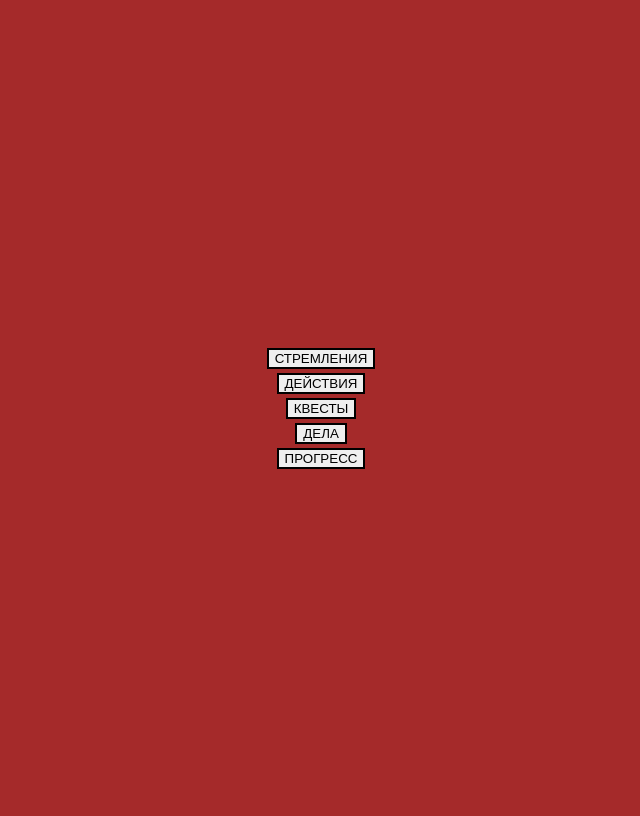
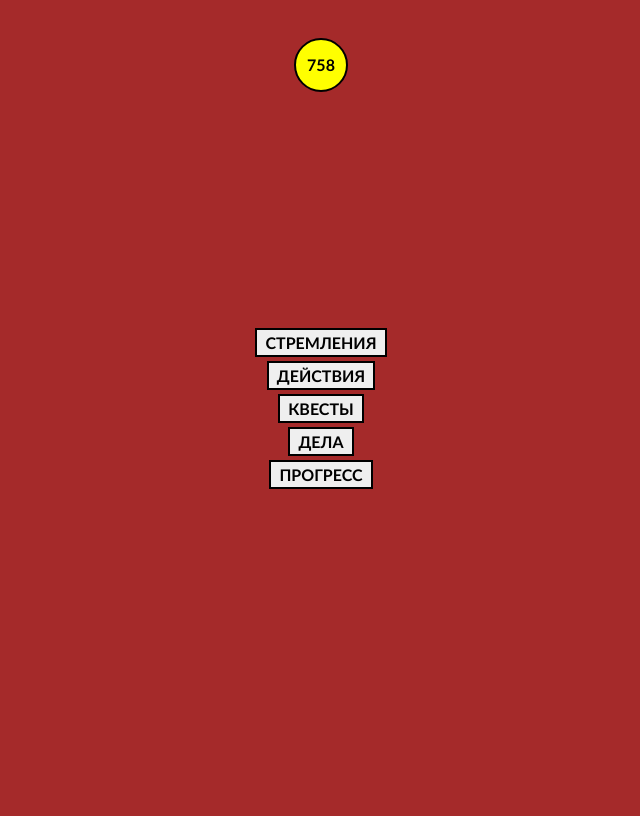
Before and after one commit to UniBreakfast/web-ProtoPacer1, a PHP site: page /PacerProto1/mainmenu.htm in a window 1280 px wide. Shown: the whole page, without its empty margins (319-959 px from the left). Run offline with PHP 8.4, Linux system fonts and the light colour scheme.

Commit message:
Confidence element placeholder.

```diff
--- a/PacerProto1/CSS/mm.css
+++ b/PacerProto1/CSS/mm.css
@@ -1,6 +1,7 @@
 body {
   height: 100vh;
   background: brown;
+  font: bold 16px/25px "Trebuchet MS", Sans-Serif;
   display: grid;
   grid-template-rows:    1fr auto 1fr;
   grid-template-columns: 1fr auto 1fr;
@@ -11,8 +12,10 @@ body {
 }
 
 button {
+  font: bold 16px/25px "Trebuchet MS", Sans-Serif;
   border: 2px solid black;
   margin: 2px 0;
+  padding: 0 8px;
 }
 
 #mm-items {
@@ -21,3 +24,17 @@ button {
   flex-direction: column;
   align-items: center;
 }
+
+#confidence {
+  grid-area: confidence;
+  border: 2px solid black;
+  background: yellow;
+  height: 50px;
+  width: 50px;
+  line-height: 50px;
+  text-align: center;
+  vertical-align: middle;
+  border-radius: 50%;
+  margin: 30px auto 0;
+
+}
--- a/PacerProto1/mainmenu.htm
+++ b/PacerProto1/mainmenu.htm
@@ -14,5 +14,8 @@
     <button>   ДЕЛА   </button>
     <button> ПРОГРЕСС </button>
   </div>
+
+  <p id=confidence>758</p>
+
 </body>
 </html>
```
